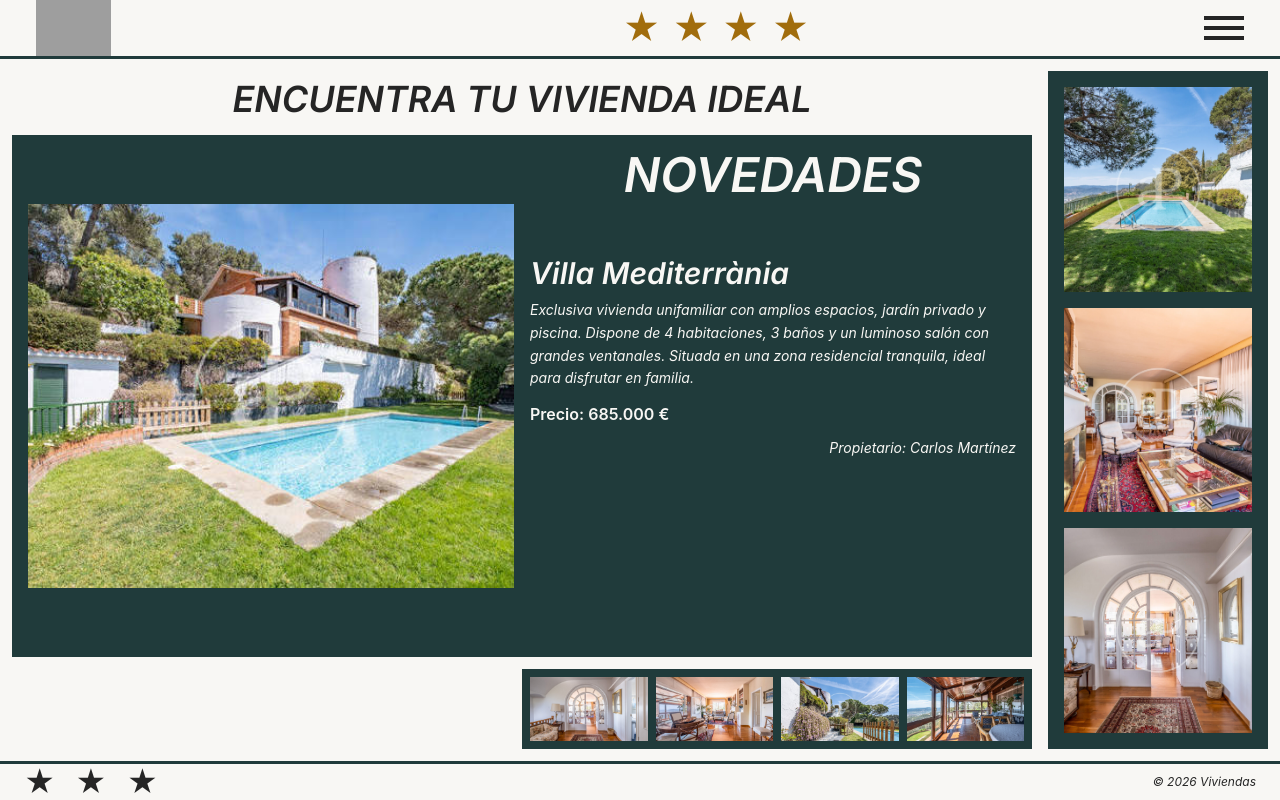
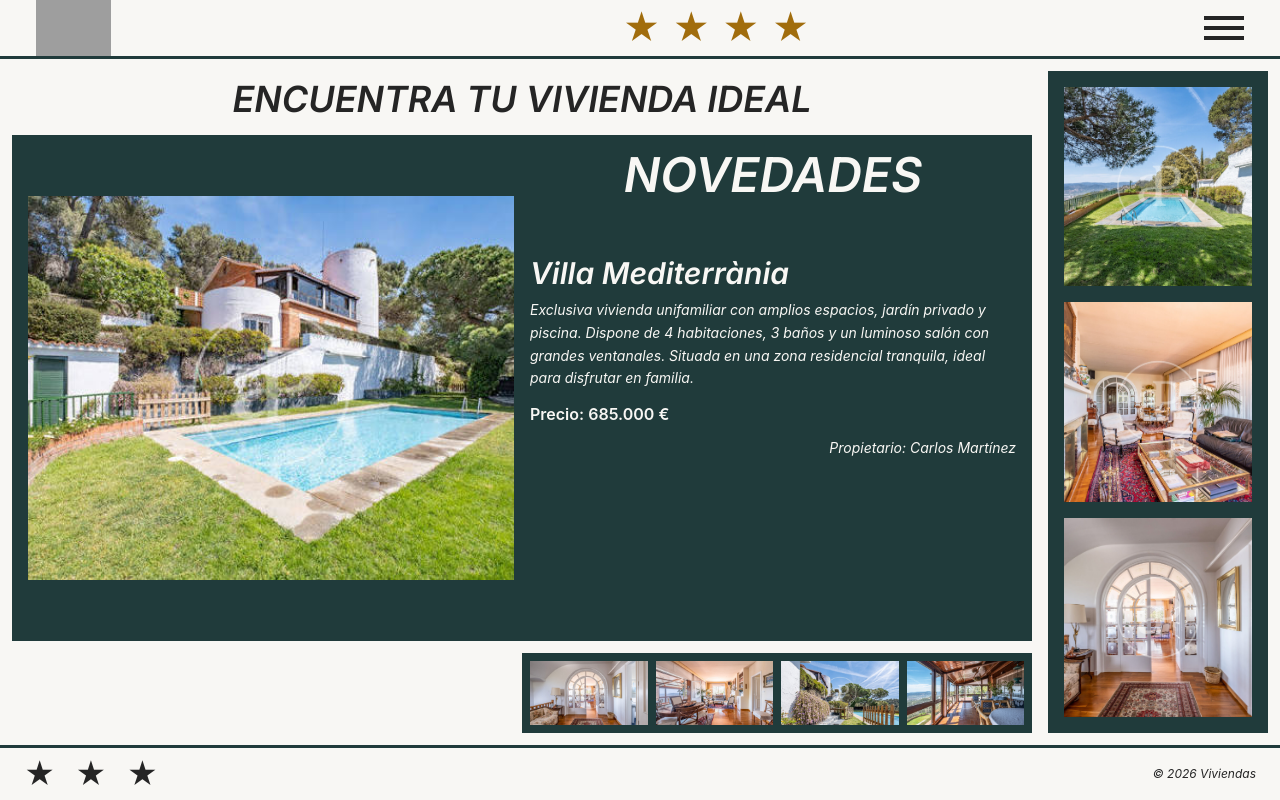
Before and after one commit to jtoribio2/Backend, a PHP site: page /principal.php in a window 1280 px wide. Run offline with PHP 8.4, Linux system fonts and the light colour scheme; grey boxes are pictures that could not be loaded.

Commit message:
compliacion de node con tailwin final

```diff
--- a/ProjBack/css/output.css
+++ b/ProjBack/css/output.css
@@ -38,6 +38,7 @@
     --font-weight-bold: 700;
     --tracking-tight: -0.025em;
     --leading-relaxed: 1.625;
+    --radius-md: 0.375rem;
     --radius-3xl: 1.5rem;
     --default-transition-duration: 150ms;
     --default-transition-timing-function: cubic-bezier(0.4, 0, 0.2, 1);
@@ -260,17 +272,11 @@
   .hidden {
     display: none;
   }
-  .table {
-    display: table;
-  }
-  .aspect-4\/3 {
+  .aspect-\[4\/3\] {
     aspect-ratio: 4/3;
   }
   .h-1 {
     height: var(--spacing);
-  }
-  .h-10 {
-    height: calc(var(--spacing) * 10);
   }
   .h-14 {
     height: calc(var(--spacing) * 14);
@@ -290,11 +296,14 @@
   .h-full {
     height: 100%;
   }
-  .h-screen {
-    height: 100vh;
+  .min-h-10 {
+    min-height: calc(var(--spacing) * 10);
   }
-  .min-h-0 {
-    min-height: 0px;
+  .min-h-48 {
+    min-height: calc(var(--spacing) * 48);
+  }
+  .min-h-\[16rem\] {
+    min-height: 16rem;
   }
   .min-h-\[260px\] {
     min-height: 260px;
@@ -458,6 +455,9 @@
   }
   .px-8 {
     padding-inline: calc(var(--spacing) * 8);
+  }
+  .py-2 {
+    padding-block: calc(var(--spacing) * 2);
   }
   .py-3 {
     padding-block: calc(var(--spacing) * 3);
@@ -672,26 +670,6 @@
     transform: translateY(0) scale(0.98);
   }
 }
-@property --tw-rotate-x {
-  syntax: "*";
-  inherits: false;
-}
-@property --tw-rotate-y {
-  syntax: "*";
-  inherits: false;
-}
-@property --tw-rotate-z {
-  syntax: "*";
-  inherits: false;
-}
-@property --tw-skew-x {
-  syntax: "*";
-  inherits: false;
-}
-@property --tw-skew-y {
-  syntax: "*";
-  inherits: false;
-}
 @property --tw-border-style {
   syntax: "*";
   inherits: false;
@@ -717,11 +695,6 @@
 @layer properties {
   @supports ((-webkit-hyphens: none) and (not (margin-trim: inline))) or ((-moz-orient: inline) and (not (color:rgb(from red r g b)))) {
     *, ::before, ::after, ::backdrop {
-      --tw-rotate-x: initial;
-      --tw-rotate-y: initial;
-      --tw-rotate-z: initial;
-      --tw-skew-x: initial;
-      --tw-skew-y: initial;
       --tw-border-style: solid;
       --tw-leading: initial;
       --tw-font-weight: initial;
```
Also changed, not shown: other parts of ProjBack/css/output.css (+42 -45 lines).
